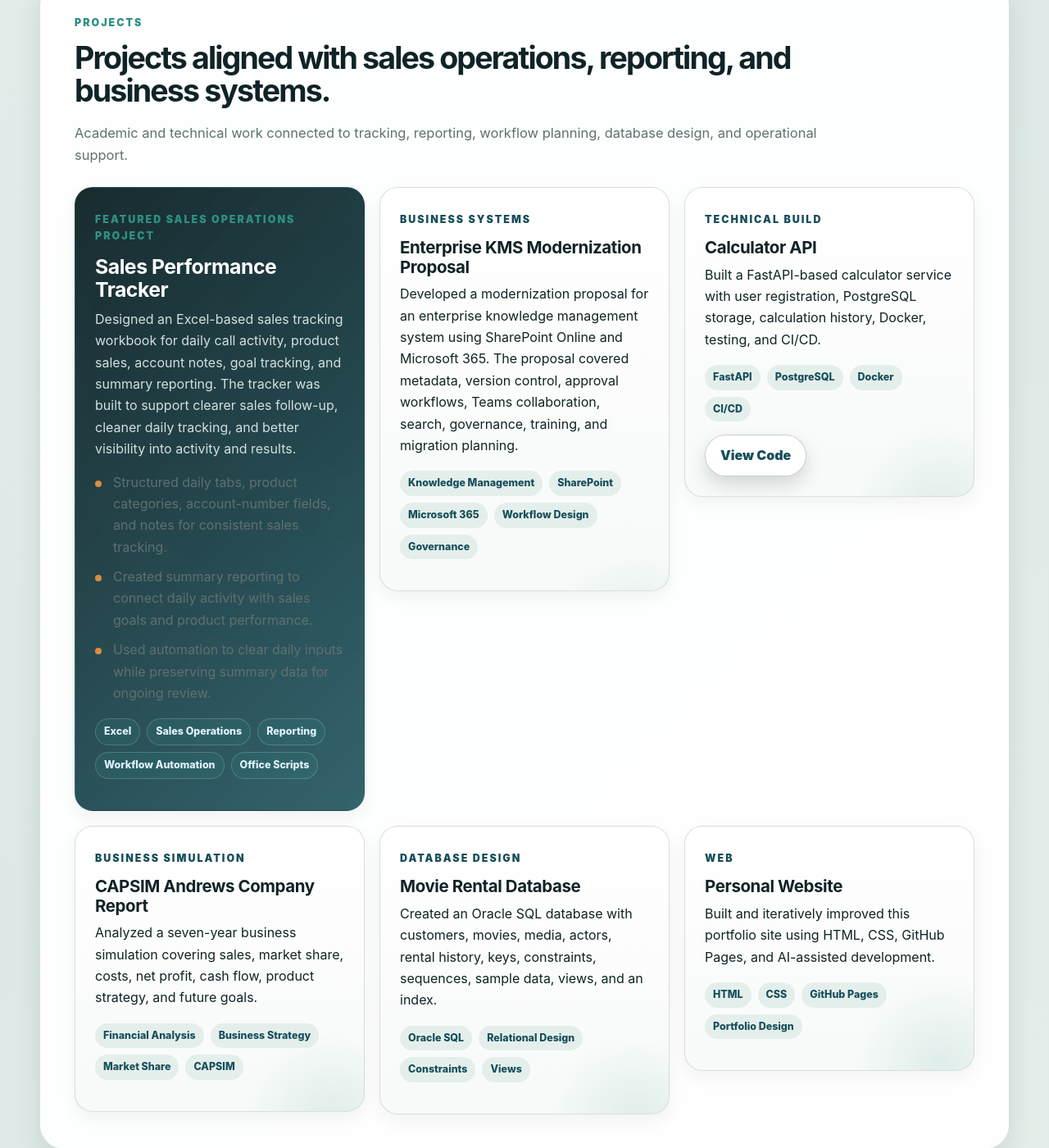
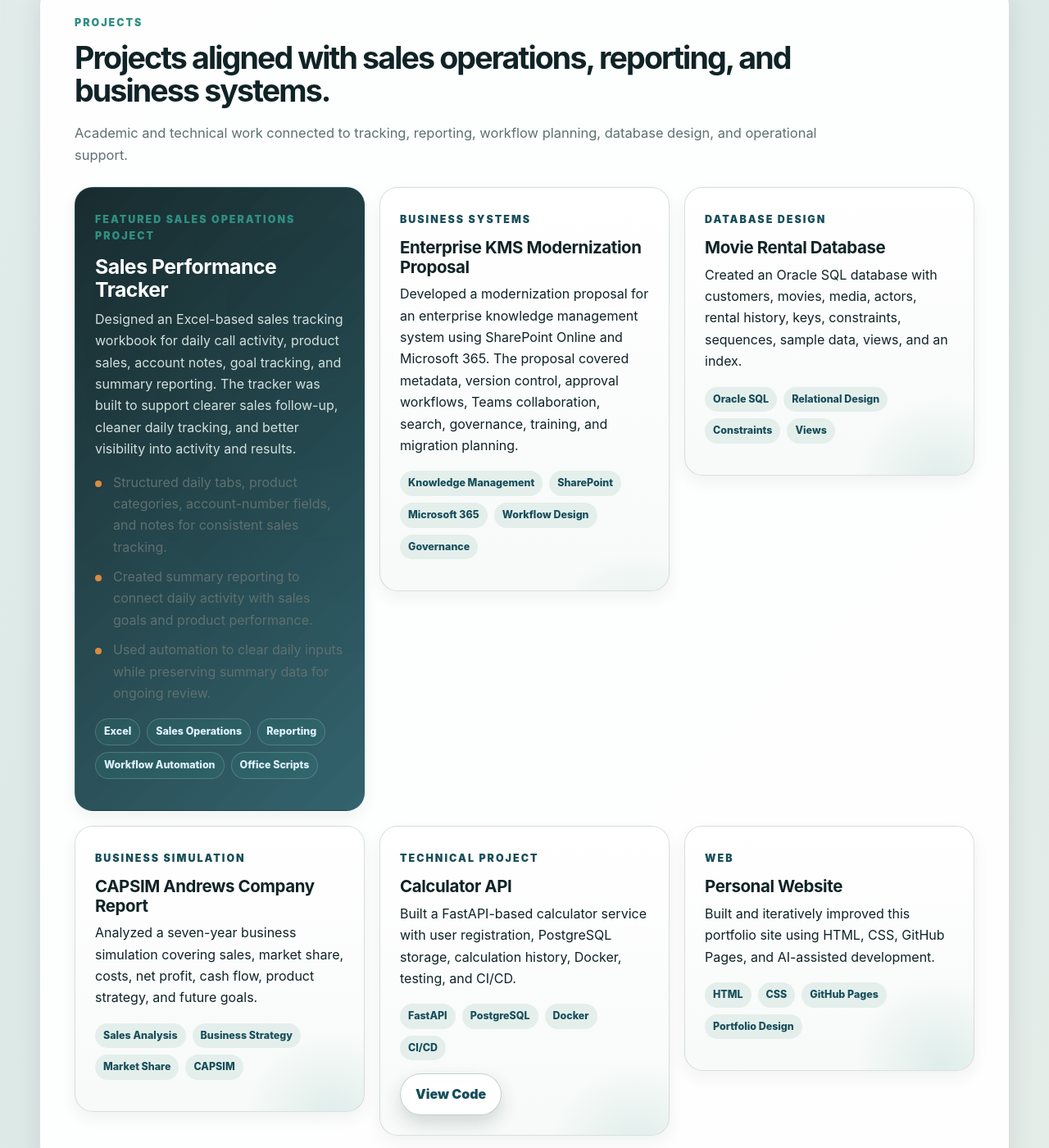
Before and after one commit to jon314159/JonathanCapalbo.me, a Jekyll site: the page index.html, which Jekyll copies as it is, in a window 1280 px wide and 1400 px high, scrolled down 2735 px. Shown: the whole window at 82% size. Built offline with Jekyll 4.4.1, drawn with Linux system fonts in a browser that asks for light colours; some of the changed text lies outside the part shown.

Commit message:
Tighten internal sales operations focus

```diff
--- a/index.html
+++ b/index.html
@@ -3,10 +3,10 @@
   <head>
     <meta charset="UTF-8" />
     <meta name="viewport" content="width=device-width, initial-scale=1.0" />
-    <title>Jonathan Capalbo | Sales Operations & Business Systems</title>
-    <meta name="description" content="Personal website for Jonathan Capalbo, focused on internal sales operations, CRM workflows, customer operations, reporting, business systems, and process improvement." />
+    <title>Jonathan Capalbo | Internal Sales Operations & Business Systems</title>
+    <meta name="description" content="Personal website for Jonathan Capalbo, focused on internal sales operations, CRM workflows, Comcast sales experience, reporting, business systems, and process improvement." />
     <link rel="icon" href="favicon.svg" type="image/svg+xml" />
-    <link rel="stylesheet" href="assets/css/style.css?v=23" />
+    <link rel="stylesheet" href="assets/css/style.css?v=24" />
   </head>
   <body>
     <header>
@@ -50,7 +50,7 @@
         <div><strong>MS BIS</strong><span>Graduate study in progress</span></div>
       </section>
 
-      <section id="about" class="section-feature">
+      <section id="about">
         <div class="section-heading">
           <p class="eyebrow">About</p>
           <h2>Frontline Comcast sales experience with an internal operations focus.</h2>
@@ -84,23 +84,23 @@
         <div class="project-grid">
           <article class="project-card featured-card"><span class="card-kicker">Featured Sales Operations Project</span><h3>Sales Performance Tracker</h3><p>Designed an Excel-based sales tracking workbook for daily call activity, product sales, account notes, goal tracking, and summary reporting. The tracker was built to support clearer sales follow-up, cleaner daily tracking, and better visibility into activity and results.</p><ul class="mini-list"><li>Structured daily tabs, product categories, account-number fields, and notes for consistent sales tracking.</li><li>Created summary reporting to connect daily activity with sales goals and product performance.</li><li>Used automation to clear daily inputs while preserving summary data for ongoing review.</li></ul><div class="tag-row"><span>Excel</span><span>Sales Operations</span><span>Reporting</span><span>Workflow Automation</span><span>Office Scripts</span></div></article>
           <article class="project-card"><span class="card-kicker">Business Systems</span><h3>Enterprise KMS Modernization Proposal</h3><p>Developed a modernization proposal for an enterprise knowledge management system using SharePoint Online and Microsoft 365. The proposal covered metadata, version control, approval workflows, Teams collaboration, search, governance, training, and migration planning.</p><div class="tag-row"><span>Knowledge Management</span><span>SharePoint</span><span>Microsoft 365</span><span>Workflow Design</span><span>Governance</span></div></article>
-          <article class="project-card"><span class="card-kicker">Technical Build</span><h3>Calculator API</h3><p>Built a FastAPI-based calculator service with user registration, PostgreSQL storage, calculation history, Docker, testing, and CI/CD.</p><div class="tag-row"><span>FastAPI</span><span>PostgreSQL</span><span>Docker</span><span>CI/CD</span></div><div class="project-actions"><a class="button" href="https://github.com/jon314159/FinalProject" target="_blank" rel="noopener noreferrer">View Code</a></div></article>
-          <article class="project-card"><span class="card-kicker">Business Simulation</span><h3>CAPSIM Andrews Company Report</h3><p>Analyzed a seven-year business simulation covering sales, market share, costs, net profit, cash flow, product strategy, and future goals.</p><div class="tag-row"><span>Financial Analysis</span><span>Business Strategy</span><span>Market Share</span><span>CAPSIM</span></div></article>
           <article class="project-card"><span class="card-kicker">Database Design</span><h3>Movie Rental Database</h3><p>Created an Oracle SQL database with customers, movies, media, actors, rental history, keys, constraints, sequences, sample data, views, and an index.</p><div class="tag-row"><span>Oracle SQL</span><span>Relational Design</span><span>Constraints</span><span>Views</span></div></article>
+          <article class="project-card"><span class="card-kicker">Business Simulation</span><h3>CAPSIM Andrews Company Report</h3><p>Analyzed a seven-year business simulation covering sales, market share, costs, net profit, cash flow, product strategy, and future goals.</p><div class="tag-row"><span>Sales Analysis</span><span>Business Strategy</span><span>Market Share</span><span>CAPSIM</span></div></article>
+          <article class="project-card"><span class="card-kicker">Technical Project</span><h3>Calculator API</h3><p>Built a FastAPI-based calculator service with user registration, PostgreSQL storage, calculation history, Docker, testing, and CI/CD.</p><div class="tag-row"><span>FastAPI</span><span>PostgreSQL</span><span>Docker</span><span>CI/CD</span></div><div class="project-actions"><a class="button" href="https://github.com/jon314159/FinalProject" target="_blank" rel="noopener noreferrer">View Code</a></div></article>
           <article class="project-card"><span class="card-kicker">Web</span><h3>Personal Website</h3><p>Built and iteratively improved this portfolio site using HTML, CSS, GitHub Pages, and AI-assisted development.</p><div class="tag-row"><span>HTML</span><span>CSS</span><span>GitHub Pages</span><span>Portfolio Design</span></div></article>
         </div>
       </section>
 
-      <section id="skills"><div class="section-heading"><p class="eyebrow">Skills</p><h2>Skills for internal sales operations and business systems roles.</h2><p>Focused on customer operations, CRM usage, sales workflow support, reporting, documentation, and platform-based process improvement.</p></div><div class="skill-board"><div class="skill-column"><h3>Sales Operations</h3><ul class="check-list"><li>Customer needs assessment</li><li>CRM documentation and account review</li><li>Sales process support</li><li>Policy and offer interpretation</li><li>Promotion and service-option review</li><li>Team documentation support</li></ul></div><div class="skill-column"><h3>Reporting & Analysis</h3><ul class="check-list"><li>Excel tracking workbooks</li><li>Sales activity and goal tracking</li><li>SQL and Oracle Database</li><li>Tableau and business intelligence concepts</li><li>Database design</li><li>Python</li></ul></div><div class="skill-column"><h3>Systems & Workflow</h3><ul class="check-list"><li>CRM systems</li><li>ServiceNow fundamentals</li><li>Knowledge management systems</li><li>Workflow documentation</li><li>Requirements analysis</li><li>Metadata and governance</li><li>Git, GitHub, Docker, FastAPI, and PostgreSQL</li></ul></div></div></section>
+      <section id="skills"><div class="section-heading"><p class="eyebrow">Skills</p><h2>Skills for internal sales operations and business systems roles.</h2><p>Focused on customer operations, CRM usage, sales workflow support, reporting, documentation, and platform-based process improvement.</p></div><div class="skill-board"><div class="skill-column"><h3>Sales Operations</h3><ul class="check-list"><li>Customer needs assessment</li><li>CRM documentation and account review</li><li>Sales process support</li><li>Policy and offer interpretation</li><li>Promotion and service-option review</li><li>Team documentation support</li></ul></div><div class="skill-column"><h3>Reporting & Analysis</h3><ul class="check-list"><li>Excel tracking workbooks</li><li>Sales activity and goal tracking</li><li>SQL and Oracle Database</li><li>Tableau and business intelligence concepts</li><li>Database design</li><li>Python</li></ul></div><div class="skill-column"><h3>Systems & Workflow</h3><ul class="check-list"><li>CRM systems</li><li>ServiceNow fundamentals</li><li>Knowledge management systems</li><li>Workflow documentation</li><li>Requirements analysis</li><li>Metadata and governance</li><li>SharePoint and Microsoft 365 concepts</li><li>Office Scripts and light automation</li></ul></div></div></section>
 
       <section id="coursework"><div class="section-heading"><p class="eyebrow">Coursework</p><h2>Selected relevant coursework.</h2><p>Relevant coursework across information systems, analytics, operations, project work, and management.</p></div><div class="course-grid"><div class="course-card"><h3>Information Systems</h3><p>Systems, databases, and web-focused coursework.</p><div class="course-list"><span>Web Systems Development</span><span>Enterprise Database Management</span><span>System Analysis and Design</span></div></div><div class="course-card"><h3>Analytics & Operations</h3><p>Data, decision support, and business operations coursework.</p><div class="course-list"><span>Business Data Analytics</span><span>Data Analytics for Information Systems</span><span>Business Operations Management & Analytics</span></div></div><div class="course-card"><h3>Business & Management</h3><p>Business strategy, organizations, and technology-focused work.</p><div class="course-list"><span>Project Management for Managers</span><span>Managing Technology & Innovation</span><span>Organizational Behavior</span></div></div></div></section>
 
-      <section id="training"><div class="section-heading"><p class="eyebrow">Professional Development</p><h2>Current platform and knowledge-management training.</h2><p>Training focused on enterprise workflow systems, service processes, internal documentation, and operational support.</p></div><div class="course-grid two-card-grid"><div class="course-card"><h3>ServiceNow Administration Fundamentals</h3><p>Expected completion: June 2026. Training focused on platform navigation, administration concepts, records, forms, lists, roles, and workflow-based service operations.</p><div class="course-list"><span>ServiceNow</span><span>Workflow Systems</span><span>Platform Administration</span></div></div><div class="course-card"><h3>Knowledge Management Fundamentals</h3><p>Expected completion: June 2026. Training focused on organizing and improving knowledge so teams can use documentation and process information more effectively.</p><div class="course-list"><span>Knowledge Management</span><span>Documentation</span><span>Process Support</span></div></div></div></section>
+      <section id="training"><div class="section-heading"><p class="eyebrow">Professional Development</p><h2>Platform and knowledge-management training.</h2><p>Training focused on enterprise workflow systems, service processes, internal documentation, and operational support.</p></div><div class="course-grid two-card-grid"><div class="course-card"><h3>ServiceNow Administration Fundamentals</h3><p>Training focused on platform navigation, administration concepts, records, forms, lists, roles, and workflow-based service operations.</p><div class="course-list"><span>ServiceNow</span><span>Workflow Systems</span><span>Platform Administration</span></div></div><div class="course-card"><h3>Knowledge Management Fundamentals</h3><p>Training focused on organizing and improving knowledge so teams can use documentation and process information more effectively.</p><div class="course-list"><span>Knowledge Management</span><span>Documentation</span><span>Process Support</span></div></div></div></section>
 
       <section id="education"><div class="section-heading"><p class="eyebrow">Education</p><h2>NJIT academic foundation in business and information systems.</h2></div><div class="education-grid"><div class="education-card"><span>Graduate</span><h3>New Jersey Institute of Technology</h3><p><strong>M.S. Business & Information Systems</strong> | In Progress</p><p>Graduate coursework includes Web Systems Development, Enterprise Database Management, System Analysis and Design, and Data Analytics for Information Systems.</p></div><div class="education-card"><span>Undergraduate</span><h3>New Jersey Institute of Technology</h3><p><strong>B.S. Business Administration</strong> | GPA: 3.97</p><p>Dean's List, all semesters. Relevant coursework includes data analytics, database systems, and business operations management.</p></div></div></section>
 
       <section id="resume" class="cta-section"><div><p class="eyebrow">Resume</p><h2>Download my current resume.</h2><p>The resume highlights Comcast sales experience, CRM/account system usage, customer operations, reporting projects, technical skills, and an internal sales operations career direction.</p></div><a class="button primary" href="resume.pdf">Download Resume</a></section>
-      <section id="contact" class="contact-section"><div><p class="eyebrow">Contact</p><h2>Get in touch.</h2><p>For internal sales operations, CRM, customer operations, revenue operations, or business systems opportunities, email is the best direct contact method.</p></div><div class="contact-cards"><a href="mailto:jonathancapalbo1@gmail.com">jonathancapalbo1@gmail.com</a><a href="https://www.linkedin.com/in/jonathan-capalbo-2a00b9140" target="_blank" rel="noopener noreferrer">LinkedIn</a><a href="https://github.com/jon314159" target="_blank" rel="noopener noreferrer">GitHub</a></div></section>
+      <section id="contact" class="contact-section"><div><p class="eyebrow">Contact</p><h2>Get in touch.</h2><p>For internal sales operations, CRM, customer operations, or business systems opportunities, email is the best direct contact method.</p></div><div class="contact-cards"><a href="mailto:jonathancapalbo1@gmail.com">jonathancapalbo1@gmail.com</a><a href="https://www.linkedin.com/in/jonathan-capalbo-2a00b9140" target="_blank" rel="noopener noreferrer">LinkedIn</a><a href="https://github.com/jon314159" target="_blank" rel="noopener noreferrer">GitHub</a></div></section>
     </main>
     <footer><p>&copy; 2026 Jonathan Capalbo. Built as a personal portfolio website.</p></footer>
   </body>
```
Also changed, not shown: other parts of index.html (+2 -2 lines).
